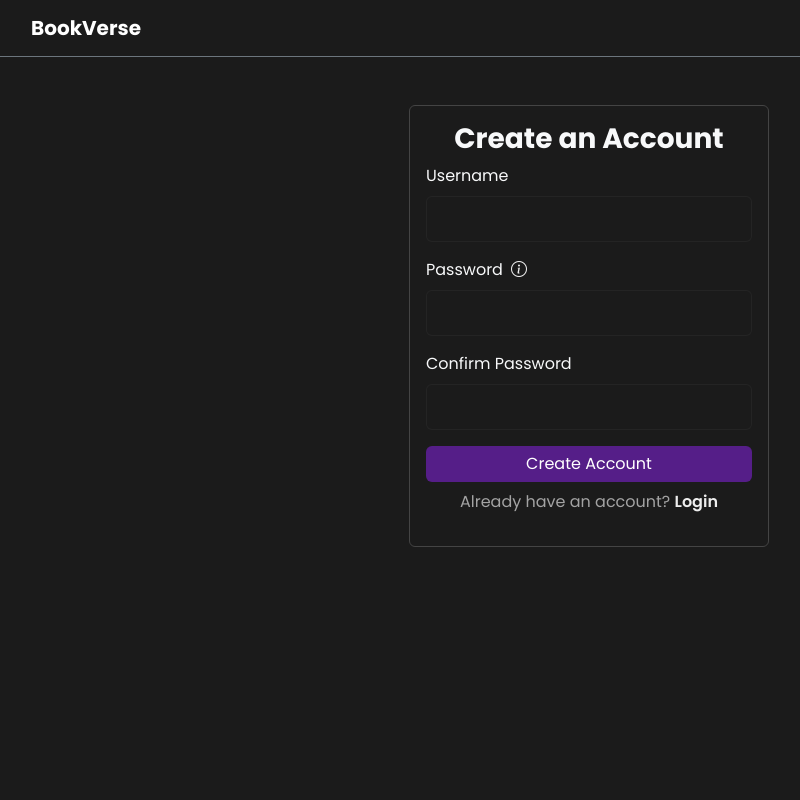
After one commit to irfan0059615/PHPCoursework, a PHP site: template templates/register.twig in a window 1280 px wide. The commit adds this page. Shown: the whole page, without its empty margins (51-851 px from the left). Run offline with PHP 8.4, Linux system fonts and the light colour scheme; the template is opened without the code that fills it, so the values that code supplies are empty; some libraries are stand-ins or nearby versions.

Commit message:
update: register page with twig template

```diff
--- /dev/null
+++ b/templates/register.twig
@@ -0,0 +1,123 @@
+<!DOCTYPE html>
+<html lang="en">
+<head>
+    <meta charset="UTF-8">
+    <meta name="viewport" content="width=device-width, initial-scale=1">
+    {% include 'partials/head_link.twig' %}
+    <title>Register - BookVerse</title>
+</head>
+<body>
+    {% include 'partials/navbar.twig' %}
+
+    <div class="d-flex align-items-center justify-content-center py-5">
+        <div class="card card-custom p-3" style="width: 360px;">
+
+            <h3 class="text-center mb-2 text-light fw-bold">Create an Account</h3>
+
+            {% if error %}
+                <div class="alert alert-danger text-center">
+                    {{ error }}
+                </div>
+            {% endif %}
+
+            {% if success %}
+                <div class="alert alert-success text-center">
+                    {{ success }}
+                </div>
+            {% endif %}
+
+            <form method="POST" onsubmit="return validateForm();">
+                <div class="mb-3">
+                    <label class="form-label text-light">Username</label>
+                    <input type="text" name="username" id="username" class="form-control form-control-dark" onkeyup="checkUsername()" required>
+                    <small id="username-feedback" class="custom-text-info"></small>
+                </div>
+
+                <div class="mb-3">
+                    <label class="form-label text-light d-flex align-items-center">
+                        Password
+                        <i class="bi bi-info-circle ms-2 custom-text-info"
+                        data-bs-toggle="tooltip"
+                        title="At least 8 chars, uppercase, lowercase, number, special char"></i>
+                    </label>
+                    <input type="password" name="password" id="password" class="form-control form-control-dark" onkeyup="checkPasswordStrength()" required>
+                    <small id="password-feedback" class="custom-text-info"></small>
+                </div>
+
+                <div class="mb-3">
+                    <label class="form-label text-light">Confirm Password</label>
+                    <input type="password" name="confirm" id="confirm" class="form-control form-control-dark" required>
+                </div>
+
+                <div class="g-recaptcha mb-3" data-sitekey="6LcJ9xwsAAAAACrVR2j_q8678iIG3rSGNI4wuQDV"></div>
+
+                <button class="btn btn-primary w-100">Create Account</button>
+
+                <p class="text-center mt-2">
+                    <span class="text-muted">Already have an account?</span>
+                    <a href="login.php" class="text-decoration-none custom-text-info">Login</a>
+                </p>
+            </form>
+        </div>
+    </div>
+
+    <script src="https://cdn.jsdelivr.net/npm/bootstrap@5.3.2/dist/js/bootstrap.bundle.min.js"></script>
+    <script src="https://www.google.com/recaptcha/api.js" async defer></script>
+
+    <script>
+        document.querySelectorAll('[data-bs-toggle="tooltip"]').forEach(el => new bootstrap.Tooltip(el));
+
+        function validateForm() {
+            const password = document.getElementById('password').value;
+            const confirm  = document.getElementById('confirm').value;
+
+            if (password !== confirm) {
+                alert('Passwords do not match.');
+                return false;
+            }
+
+            const regex = /^(?=.*[a-z])(?=.*[A-Z])(?=.*\d)(?=.*[\W_]).{8,}$/;
+            if (!regex.test(password)) {
+                alert('Password is not strong enough.');
+                return false;
+            }
+
+            return true;
+        }
+
+        function checkUsername() {
+            const username = document.getElementById('username').value;
+            const feedback = document.getElementById('username-feedback');
+
+            if (username.length < 1) {
+                feedback.innerHTML = '';
+                return;
+            }
+
+            const httpRequest = new XMLHttpRequest();
+            httpRequest.open('POST', 'php/check_username.php');
+            httpRequest.setRequestHeader(
+                'Content-Type', 'application/x-www-form-urlencoded'
+            );
+            httpRequest.onload = () => {
+                feedback.innerHTML = httpRequest.responseText;
+            };
+
+            httpRequest.send('username=' + encodeURIComponent(username));
+        }
+
+        function checkPasswordStrength() {
+            const password = document.getElementById('password').value;
+            const feedback = document.getElementById('password-feedback');
+
+            if (!password) feedback.innerText = '';
+            else if (password.length < 8) feedback.innerText = 'Password must be at least 8 characters';
+            else if (!/[A-Z]/.test(password)) feedback.innerText = 'Add uppercase';
+            else if (!/[a-z]/.test(password)) feedback.innerText = 'Add lowercase';
+            else if (!/\d/.test(password)) feedback.innerText = 'Add number';
+            else if (!/[\W_]/.test(password)) feedback.innerText = 'Add special character';
+            else feedback.innerText = 'Strong password ✅';
+        }
+    </script>
+</body>
+</html>
```
Also changed, not shown: register.php (+46 -153 lines).
